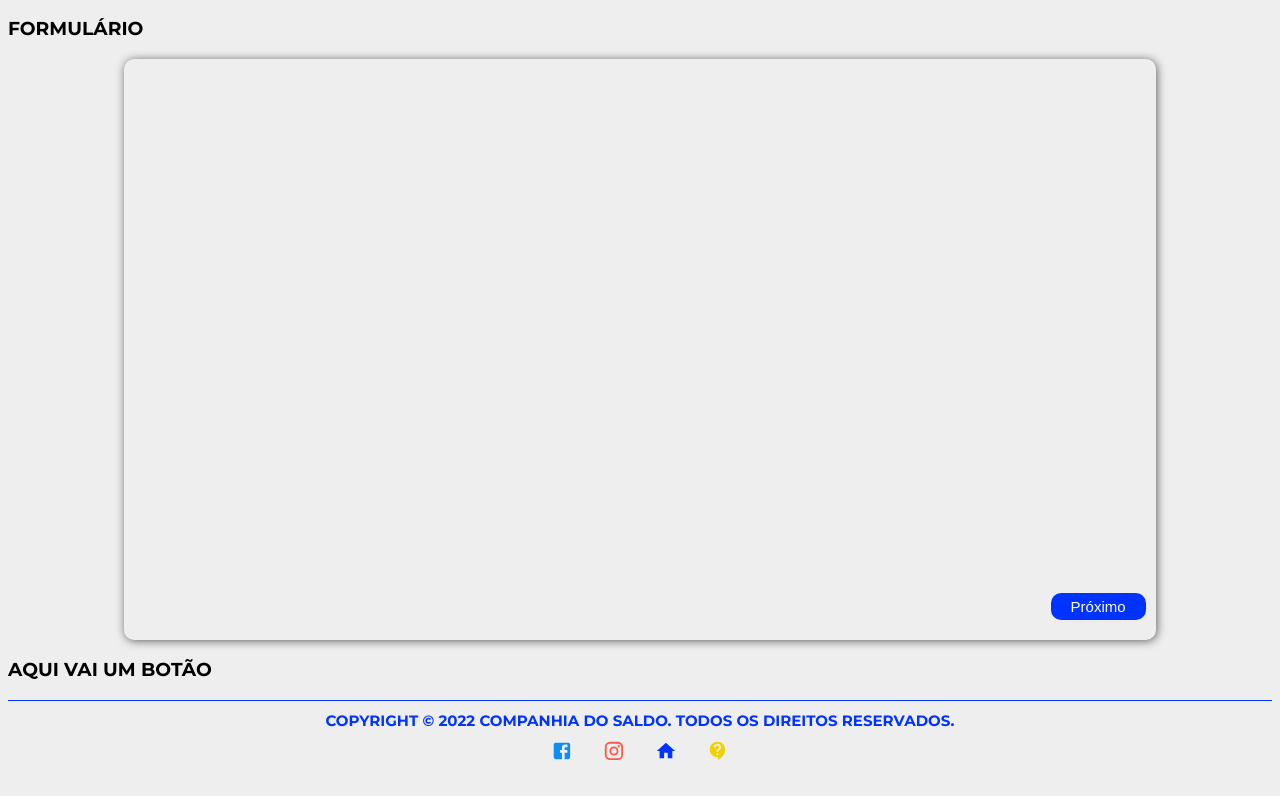
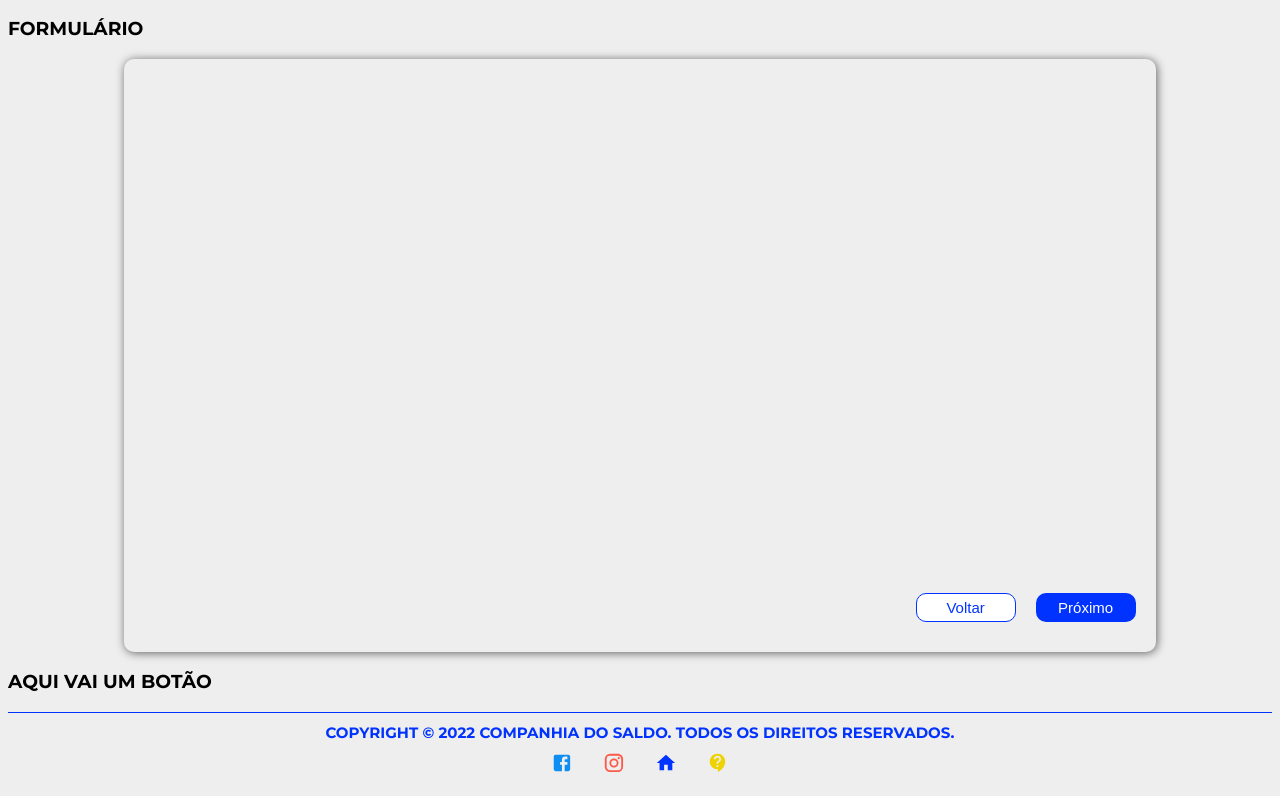
Before and after one commit to marcusviniciusmo/CompanhiaDoSaldo_Website_DEPRECATED, a React (Create React App) app in the folder frontend/: page /pedidos in a window 1280 px wide. Shown: the part 646-1442 px from the top of the page. Built offline with nearby package versions, Linux system fonts and the light colour scheme.

Commit message:
Creating the button to go back on the form in the Pedidos view

```diff
--- a/frontend/src/components/Form/index.tsx
+++ b/frontend/src/components/Form/index.tsx
@@ -29,12 +29,20 @@ function Form({ content }: Props) {
         src={getUrlActive()}
       />
 
-      <button
-        className={'formButton'}
-        onClick={forwardPage}
-      >
-        Próximo
-      </button>
+      <div id="formButtonsContainer">
+        <button
+          className='formButton rewindButton'
+        >
+          Voltar
+        </button>
+
+        <button
+          className='formButton forwardButton'
+          onClick={forwardPage}
+        >
+          Próximo
+        </button>
+      </div>
     </div>
   );
 };
--- a/frontend/src/components/Form/styles.css
+++ b/frontend/src/components/Form/styles.css
@@ -16,16 +16,33 @@ div#formContainer iframe#iframeFormContainer {
   border-top-right-radius: 1rem;
 }
 
+div#formContainer div#formButtonsContainer {
+  margin: 2rem 1rem;
+  display: flex;
+  flex-direction: row;
+  justify-content: right;
+  gap: 2rem;
+}
+
 div#formContainer button.formButton {
-  background: var(--first-color);
-  color: var(--auxiliar-color-default);
   font-size: 1.5rem;
-  margin: 2rem 0rem 1rem auto;
+  justify-content: center;
+  width: 10rem;
   padding: 0.5rem 2rem;
   border: none;
   border-radius: 1rem;
-  display: flex;
   cursor: pointer;
+}
+
+div#formContainer button.rewindButton {
+  background: var(--auxiliar-color-default);
+  color: var(--first-color);
+  border: 0.1rem solid var(--first-color);
+}
+
+div#formContainer button.forwardButton {
+  background: var(--first-color);
+  color: var(--auxiliar-color-default);
 }
 
 div#formContainer button.formButton:hover {
```
